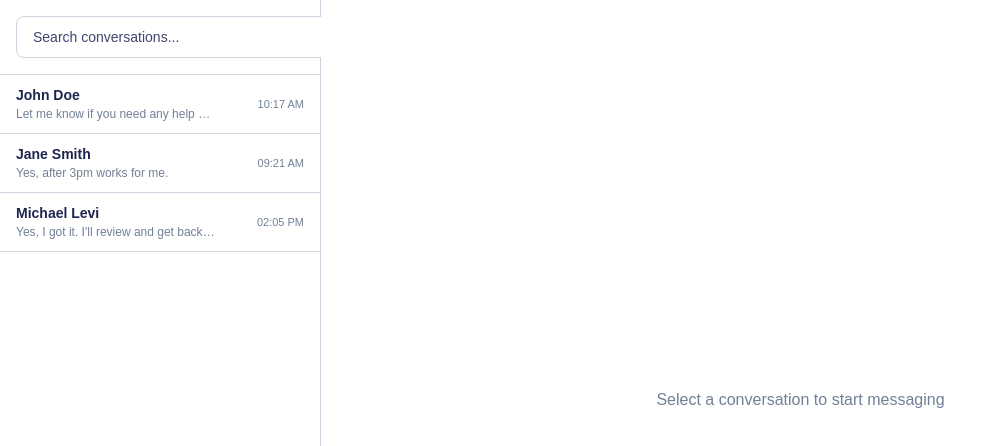
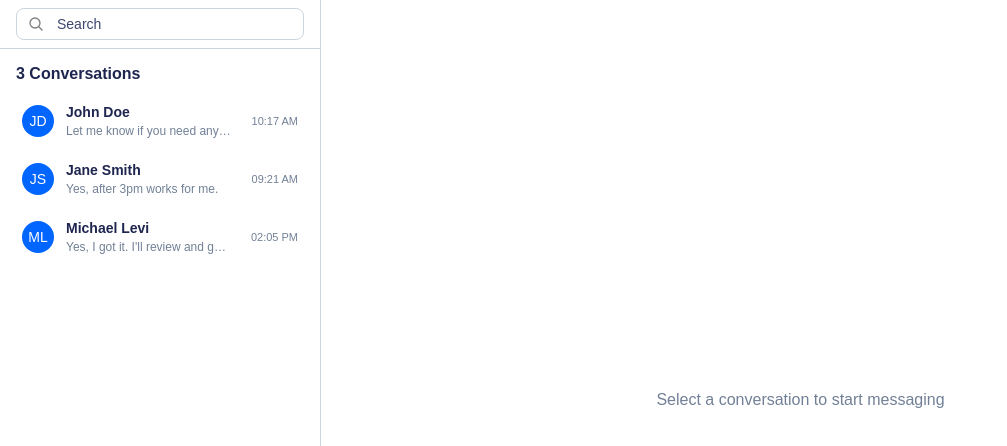
Before and after one commit to DadonStyle/commpeak_chat_app, a React (Vite) app: page / in a window 1280 px wide. Shown: the top 446 px of the page, without its empty margins (0-1007 px from the left). Built offline with nearby package versions, Linux system fonts and the light colour scheme; the HTML template or start-up script is replaced by a standard one.

Commit message:
finish contact list and search

```diff
--- a/src/App.module.css
+++ b/src/App.module.css
@@ -1,12 +1,12 @@
 :root {
-  --color-primary: #0066FF;
-  --color-text: #1E254F;
-  --color-divider: #CBD5E0;
-  --color-placeholder: #3D466E;
-  --color-bg: #FFFFFF;
-  --color-active: #E5F1FF;
+  --color-primary: #0066ff;
+  --color-text: #1e254f;
+  --color-divider: #cbd5e0;
+  --color-placeholder: #3d466e;
+  --color-bg: #ffffff;
+  --color-active: #e5f1ff;
   --color-muted: #718096;
-  --color-incoming: #F2F6F9;
+  --color-incoming: #f2f6f9;
 }
 
 body {
--- /dev/null
+++ b/src/components/avatar/Avatar.module.css
@@ -0,0 +1,11 @@
+.avatarWrapper {
+  display: flex;
+  align-items: center;
+  justify-content: center;
+  background: var(--color-primary);
+  color: var(--color-bg);
+  border-radius: 50%;
+  width: 32px;
+  height: 32px;
+  font-size: 14px;
+}
--- /dev/null
+++ b/src/components/avatar/Avatar.tsx
@@ -0,0 +1,17 @@
+import styles from "./Avatar.module.css";
+
+interface AvatarProps {
+  firstName: string;
+  lastName: string;
+}
+
+const Avatar = ({ firstName, lastName }: AvatarProps) => {
+  return (
+    <div className={styles.avatarWrapper}>
+      {firstName[0]}
+      {lastName[0]}
+    </div>
+  );
+};
+
+export default Avatar;
--- a/src/components/contacts-list/ContactsList.module.css
+++ b/src/components/contacts-list/ContactsList.module.css
@@ -1,16 +1,16 @@
 .contactsList {
-  flex: 1;
+  padding: 6px;
   overflow-y: auto;
 }
 
 .contactItem {
   display: flex;
   align-items: center;
-  justify-content: space-between;
+  gap: 12px;
   padding: 12px 16px;
   cursor: pointer;
-  border-bottom: 1px solid var(--color-divider);
   transition: background-color 0.2s ease;
+  border-radius: 4px;
 }
 
 .contactItem:hover {
--- a/src/components/contacts-list/ContactsList.tsx
+++ b/src/components/contacts-list/ContactsList.tsx
@@ -1,5 +1,6 @@
 import type { ContactWithConversation } from "../../types/types";
 import styles from "./ContactsList.module.css";
+import Avatar from "../avatar/Avatar";
 
 interface ContactsListProps {
   contacts: ContactWithConversation[];
@@ -28,6 +29,10 @@ const ContactsList = ({
           }`}
           onClick={() => handleContactClick(contact)}
         >
+          <Avatar
+            firstName={contact.first_name}
+            lastName={contact.last_name}
+          />
           <div className={styles.contactInfo}>
             <div className={styles.contactName}>
               {contact.first_name} {contact.last_name}
--- a/src/components/search-bar/SearchBar.module.css
+++ b/src/components/search-bar/SearchBar.module.css
@@ -1,23 +1,43 @@
 .searchContainer {
+  position: relative;
   width: 100%;
+}
+
+.searchIcon {
+  position: absolute;
+  left: 12px;
+  top: 50%;
+  transform: translateY(-50%);
+  width: 16px;
+  height: 16px;
+  color: var(--color-placeholder);
+  pointer-events: none;
+  opacity: 0.5;
 }
 
 .searchInput {
   width: 100%;
-  padding: 12px 16px;
+  height: 32px;
+  padding: 12px 16px 12px 40px;
   border: 1px solid var(--color-divider);
   border-radius: 8px;
   font-size: 14px;
-  color: var(--color-text);
+  color: var(--color-placeholder);
   background-color: var(--color-bg);
   outline: none;
   transition: border-color 0.2s ease;
+  box-sizing: border-box;
 }
 
 .searchInput:focus {
   border-color: var(--color-primary);
 }
 
+.searchInput:focus + .searchIcon,
+.searchContainer:hover .searchIcon {
+  color: var(--color-primary);
+}
+
 .searchInput::placeholder {
   color: var(--color-placeholder);
 }
--- a/src/components/search-bar/SearchBar.tsx
+++ b/src/components/search-bar/SearchBar.tsx
@@ -1,4 +1,5 @@
 import styles from "./SearchBar.module.css";
+import searchIconSvg from "../../assets/search-icon.svg";
 
 interface SearchBarProps {
   searchedText: string;
@@ -8,11 +9,12 @@ interface SearchBarProps {
 const SearchBar = ({ searchedText, setSearchedText }: SearchBarProps) => {
   return (
     <div className={styles.searchContainer}>
+      <img src={searchIconSvg} alt="Search" className={styles.searchIcon} />
       <input
         type="text"
         value={searchedText}
         onChange={(e) => setSearchedText(e.target.value)}
-        placeholder="Search conversations..."
+        placeholder="Search"
         className={styles.searchInput}
       />
     </div>
--- a/src/modules/conversations/ConversationPanel.tsx
+++ b/src/modules/conversations/ConversationPanel.tsx
@@ -1,5 +1,5 @@
 import styles from "./ConversationPanel.module.css";
-import ConversationHeader from "./ConversationHeader";
+import ConversationHeader from "./conversationHeader/ConversationHeader";
 
 interface ConversationPanelProps {}
 
--- a/src/modules/side-bar/SideBar.module.css
+++ b/src/modules/side-bar/SideBar.module.css
@@ -7,61 +7,20 @@
   flex-direction: column;
 }
 
-.header {
-  padding: 1rem;
+.searchWrapper {
+  display: flex;
+  justify-content: center;
+  align-items: center;
+  padding: 0.5rem 1rem;
   border-bottom: 1px solid var(--color-divider);
   background-color: var(--color-bg);
 }
 
-.contactsList {
-  flex: 1;
-  overflow-y: auto;
-}
-
-.contactItem {
+.totalConversations {
   display: flex;
-  align-items: center;
-  justify-content: space-between;
-  padding: 12px 16px;
-  cursor: pointer;
-  border-bottom: 1px solid var(--color-divider);
-  transition: background-color 0.2s ease;
-}
-
-.contactItem:hover {
-  background-color: var(--color-incoming);
-}
-
-.contactItem.active {
-  background-color: var(--color-active);
-}
-
-.contactInfo {
-  flex: 1;
-  min-width: 0;
-}
-
-.contactName {
+  justify-content: left;
+  padding: 1rem 1rem 0.2rem 1rem;
   font-weight: 600;
-  font-size: 14px;
-  color: var(--color-text);
-  margin-bottom: 4px;
-}
-
-.lastMessage {
-  font-size: 12px;
-  color: var(--color-muted);
-  white-space: nowrap;
-  overflow: hidden;
-  text-overflow: ellipsis;
-  max-width: 200px;
-}
-
-.contactMeta {
-  display: flex;
-  flex-direction: column;
-  align-items: flex-end;
-  margin-left: 8px;
 }
 
 .timestamp {
--- a/src/modules/side-bar/SideBar.tsx
+++ b/src/modules/side-bar/SideBar.tsx
@@ -45,17 +45,22 @@ const SideBar = ({
 
   return (
     <div className={styles.sidebar}>
-      <div className={styles.header}>
+      <div className={styles.searchWrapper}>
         <SearchBar
           searchedText={searchedText}
           setSearchedText={handleSearchTextChange}
         />
       </div>
-      <ContactsList
-        contacts={filteredContacts}
-        selectedContact={selectedContact}
-        handleContactClick={handleContactClick}
-      />
+      <div className={styles.totalConversations}>
+        {`${filteredContacts.length} Conversations`}
+      </div>
+      <aside>
+        <ContactsList
+          contacts={filteredContacts}
+          selectedContact={selectedContact}
+          handleContactClick={handleContactClick}
+        />
+      </aside>
     </div>
   );
 };
```
Also changed, not shown: src/assets/search-icon.svg (added), src/modules/conversations/conversationHeader/ConversationHeader.module.css (renamed from src/modules/conversations/ConversationHeader.module.css), src/modules/conversations/conversationHeader/ConversationHeader.tsx (renamed from src/modules/conversations/ConversationHeader.tsx).
